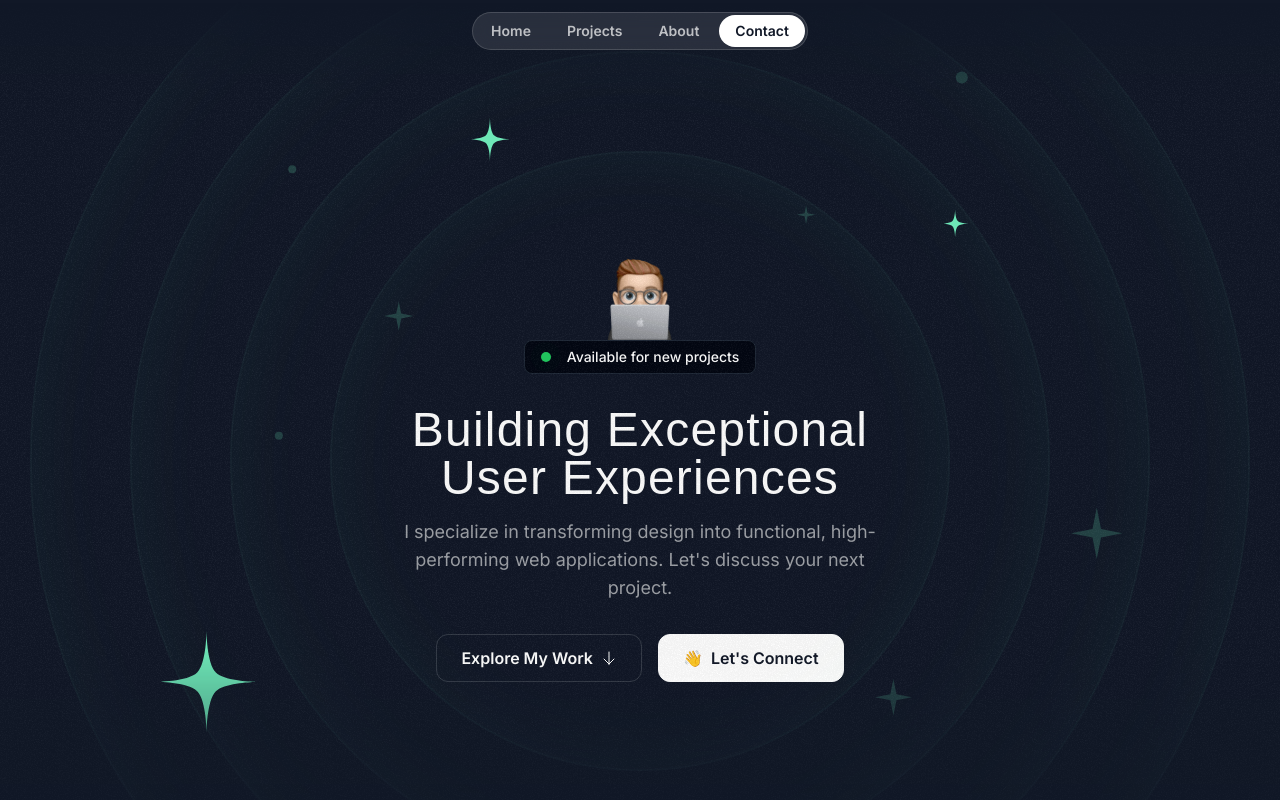
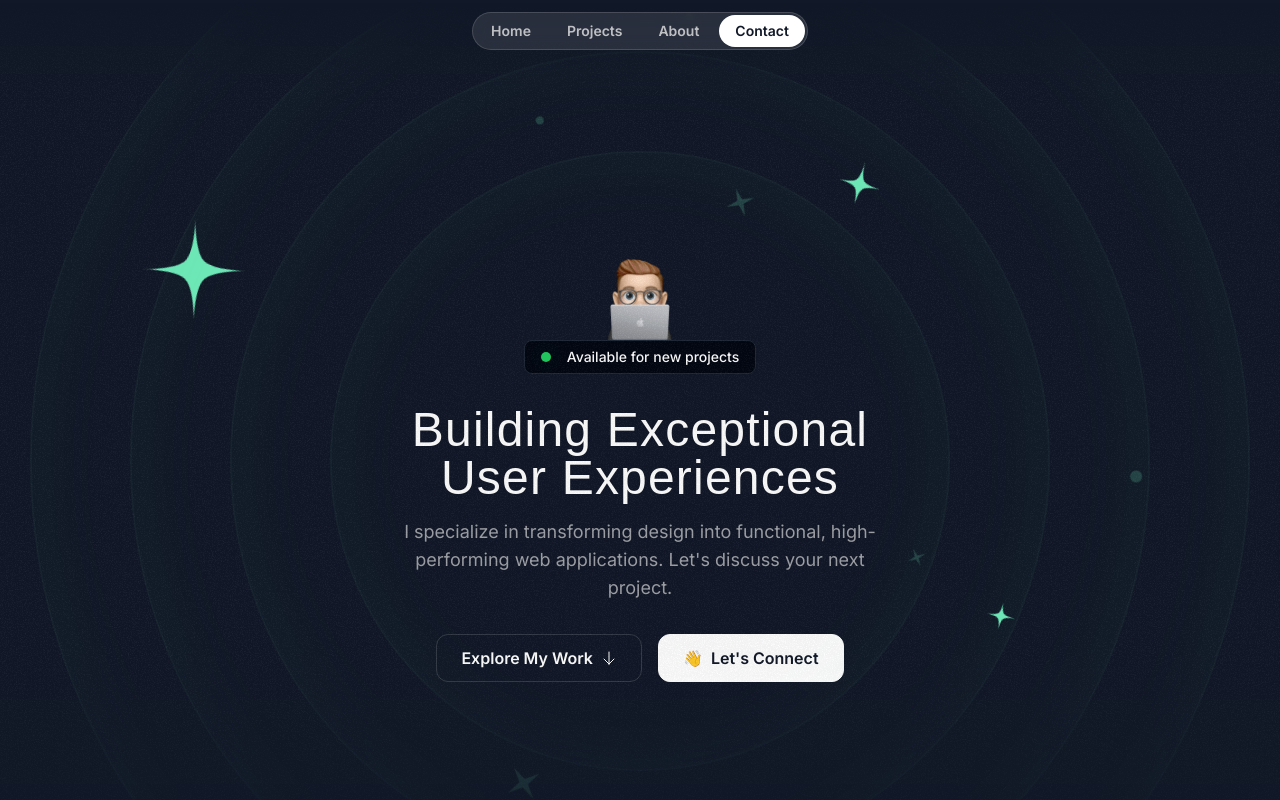
Before and after one commit to hamdan266/React-portfolio, a Next.js app: page / in a window 1280 px wide. Shown: the top 800 px of the page. Built offline with nearby package versions, Linux system fonts and the light colour scheme; a web font is replaced by a local one.

Commit message:
hero section animation

```diff
--- a/src/components/HeroOrbit.tsx
+++ b/src/components/HeroOrbit.tsx
@@ -1,17 +1,36 @@
 import { PropsWithChildren } from "react"
+import { twMerge } from "tailwind-merge";
 
 export const HeroOrbit = ({
     children,
     size,
     rotation,
-}: PropsWithChildren<{ size: number; rotation: number; }>) => {
+    shouldOrbit = false,
+    orbitDuration,
+    shouldSpin = false,
+    spinDuration,
+}: PropsWithChildren<{
+    size: number;
+    rotation: number;
+    shouldOrbit?: boolean;
+    shouldSpin?: boolean;
+    spinDuration?: string;
+    orbitDuration?: string;
+}>) => {
     return (
-        <div className="absolute left-1/2 top-1/2 -translate-x-1/2 -translate-y-1/2">
+        <div className="absolute left-1/2 top-1/2 -translate-x-1/2 -translate-y-1/2 -z-20">
+            <div className={twMerge(shouldOrbit === true && "animate-spin")}
+                style={{
+                    animationDuration: orbitDuration,
+                }}>
                 <div className="flex items-start justify-start"
                     style={{
                         transform: `rotate(${rotation}deg)`,
                         height: `${size}px`,
                         width: `${size}px`
+                    }}>
+                    <div className={twMerge(shouldSpin === true && "animate-spin")} style={{
+                        animationDuration: spinDuration
                     }}>
                         <div className="inline-flex" style={{
                             transform: `rotate(${rotation * -1}deg)`,
@@ -20,5 +39,7 @@
                         </div>
                     </div>
                 </div>
+            </div>
+        </div>
     );
 };
--- a/src/sections/Hero.tsx
+++ b/src/sections/Hero.tsx
@@ -22,36 +22,42 @@
         <div className="size-[1020px] hero-ring"></div>
         <div className="size-[1220px] hero-ring"></div>
 
-        <HeroOrbit size={800} rotation={-72}>
-          <StarIcon className="size-28 text-emerald-300" />
+        {/*
+        shouldOrbit?: boolean;
+        shouldSpin?: boolean;
+        spinDuration?: string;
+        orbitDuration?: string;
+        */}
+
+        <HeroOrbit size={430} rotation={-14} shouldOrbit orbitDuration="30s" shouldSpin spinDuration="3s">
+          <SparkleIcon className="size-8 text-emerald-300/20" />
         </HeroOrbit>
-        <HeroOrbit size={550} rotation={20}>
+        <HeroOrbit size={440} rotation={79} shouldOrbit orbitDuration="32s" shouldSpin spinDuration="3s">
+          <SparkleIcon className="size-5 text-emerald-300/20" />
+        </HeroOrbit>
+        <HeroOrbit size={520} rotation={-41} shouldOrbit orbitDuration="34s">
+          <div className="size-2 rounded-full bg-emerald-300/20" />
+        </HeroOrbit>
+        <HeroOrbit size={530} rotation={178} shouldOrbit orbitDuration="36s" shouldSpin spinDuration="3s">
+          <SparkleIcon className="size-10 text-emerald-300/20" />
+        </HeroOrbit>
+        <HeroOrbit size={550} rotation={20} shouldOrbit orbitDuration="38s" shouldSpin spinDuration="6s">
           <StarIcon className="size-12 text-emerald-300" />
         </HeroOrbit>
-        <HeroOrbit size={590} rotation={98}>
+        <HeroOrbit size={590} rotation={98} shouldOrbit orbitDuration="40s" shouldSpin spinDuration="6s">
           <StarIcon className="size-8 text-emerald-300" />
         </HeroOrbit>
-
-        <HeroOrbit size={430} rotation={-14}>
-          <SparkleIcon className="size-8 text-emerald-300/20" />
+        <HeroOrbit size={650} rotation={-5} shouldOrbit orbitDuration="42s">
+          <div className="size-2 rounded-full bg-emerald-300/20" />
         </HeroOrbit>
-        <HeroOrbit size={440} rotation={79}>
-          <SparkleIcon className="size-5 text-emerald-300/20" />
-        </HeroOrbit>
-        <HeroOrbit size={530} rotation={178}>
-          <SparkleIcon className="size-10 text-emerald-300/20" />
-        </HeroOrbit>
-        <HeroOrbit size={710} rotation={144}>
+        <HeroOrbit size={710} rotation={144} shouldOrbit orbitDuration="44s" shouldSpin spinDuration="3s">
           <SparkleIcon className="size-14 text-emerald-300/20" />
         </HeroOrbit>
-        <HeroOrbit size={720} rotation={85}>
+        <HeroOrbit size={720} rotation={85} shouldOrbit orbitDuration="46s">
           <div className="size-3 rounded-full bg-emerald-300/20" />
         </HeroOrbit>
-        <HeroOrbit size={520} rotation={-41}>
-          <div className="size-2 rounded-full bg-emerald-300/20" />
-        </HeroOrbit>
-        <HeroOrbit size={650} rotation={-5}>
-          <div className="size-2 rounded-full bg-emerald-300/20" />
+        <HeroOrbit size={800} rotation={-72} shouldOrbit orbitDuration="48s" shouldSpin spinDuration="6s">
+          <StarIcon className="size-28 text-emerald-300" />
         </HeroOrbit>
       </div>
 
```
Lines whose indentation alone changed are shown as unchanged.
